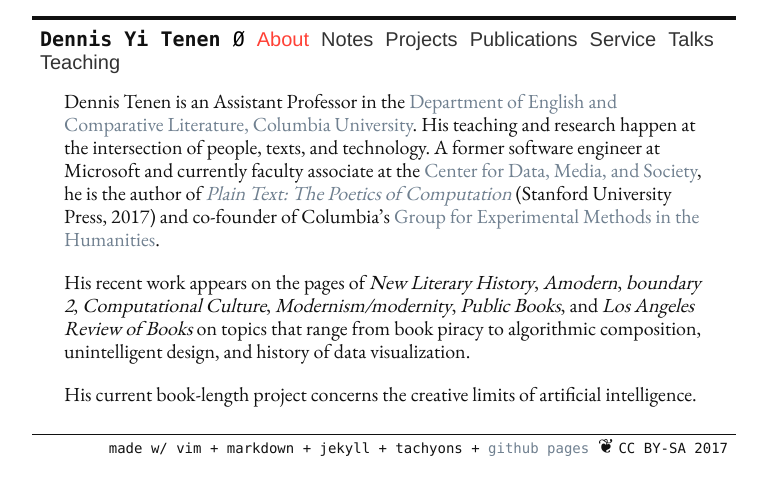
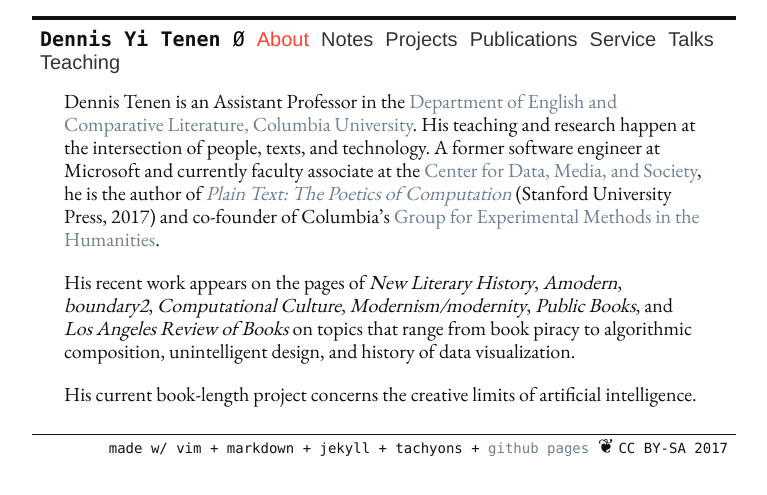
Before and after one commit to denten/denten.github.io, a Jekyll site: the page built from _pages/about.md, in a window 1280 px wide. Shown: the top 495 px of the page, without its empty margins (256-1023 px from the left). Built offline with Jekyll 4.4.1, drawn with Linux system fonts in a browser that asks for light colours; nearby versions of some CDN libraries; library files that are not in the unit come from our copies.

Commit message:
minor changes to CV

```diff
--- a/_pages/about.md
+++ b/_pages/about.md
@@ -13,7 +13,7 @@ Computation][3]* (Stanford University Press, 2017) and co-founder of
 Columbia's [Group for Experimental Methods in the Humanities][4].
 
 His recent work appears on the pages of *New Literary History*, *Amodern*,
-*boundary 2*, *Computational Culture*, *Modernism/modernity*, *Public Books*,
+*boundary2*, *Computational Culture*, *Modernism/modernity*, *Public Books*,
 and *Los Angeles Review of Books* on topics that range from book piracy to
 algorithmic composition, unintelligent design, and history of data
 visualization.
```
